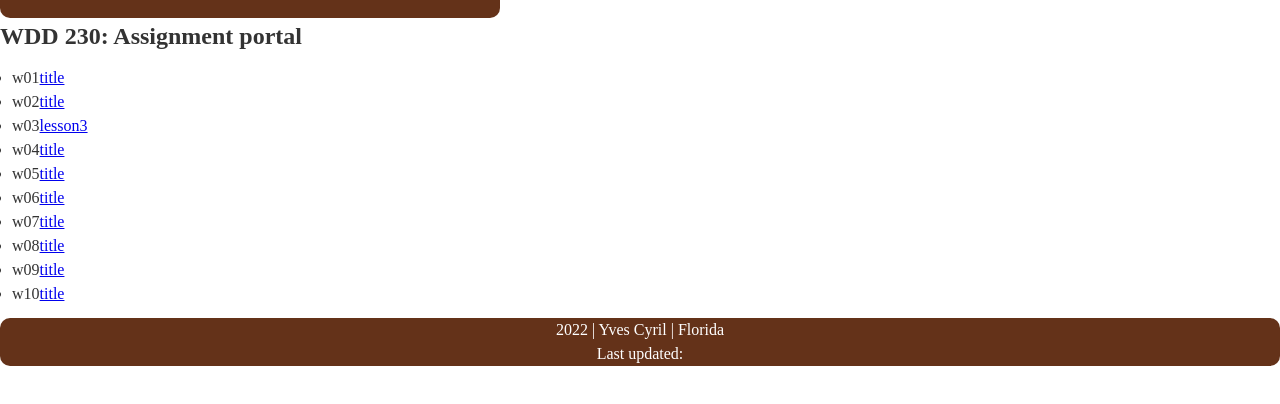
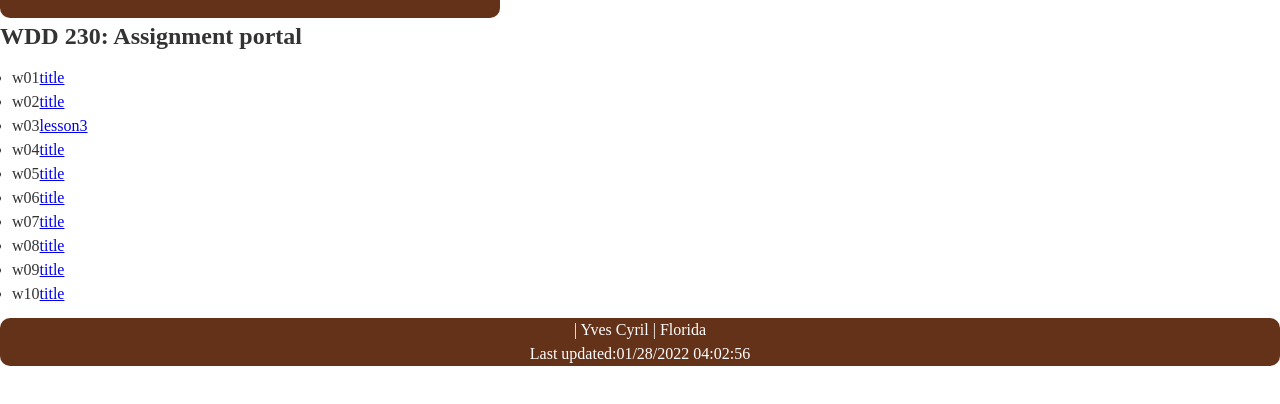
Before and after one commit to Yvescyril/wdd-230, a plain HTML site: page index.html in a window 1280 px wide. Shown: the part 254-658 px from the top of the page. Drawn offline with nearby package versions, Linux system fonts and the light colour scheme.

Commit message:
last modification page

```diff
--- a/index.html
+++ b/index.html
@@ -37,7 +37,7 @@
         <footer>
            <p> <span id="year"></span>
              | Yves Cyril | Florida</p>
-            Last updated:<span id="lastModified"></span>
+            Last updated:<span id="last_updated"></span>
         </footer>
         <span id="currentdate"></span>
         <script src="./js/index.js"></script>
--- a/js/index.js
+++ b/js/index.js
@@ -1,5 +1,5 @@
-const year = document.getElementById("year");
-let last_updated = document.getElementById("lastModified");
+const last_updated = document.querySelector("#last_updated");
+//let last_updated = document.getElementById("last_updated");
 
-year.textContent = new Date().getFullYear();
-last_updated = new Date (document.lastModified);
+//year.textContent = new Date().getFullYear();
+last_updated.textContent = document.lastModified;
```
